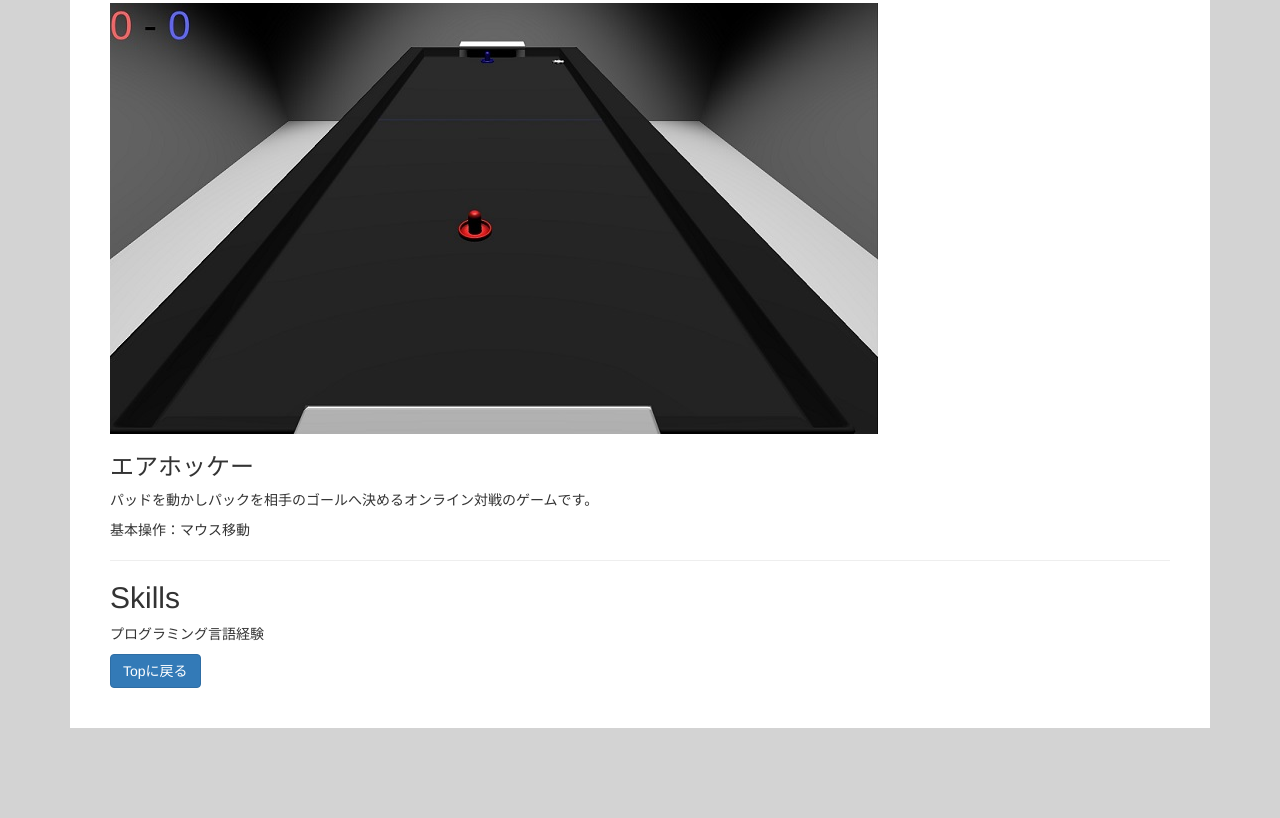
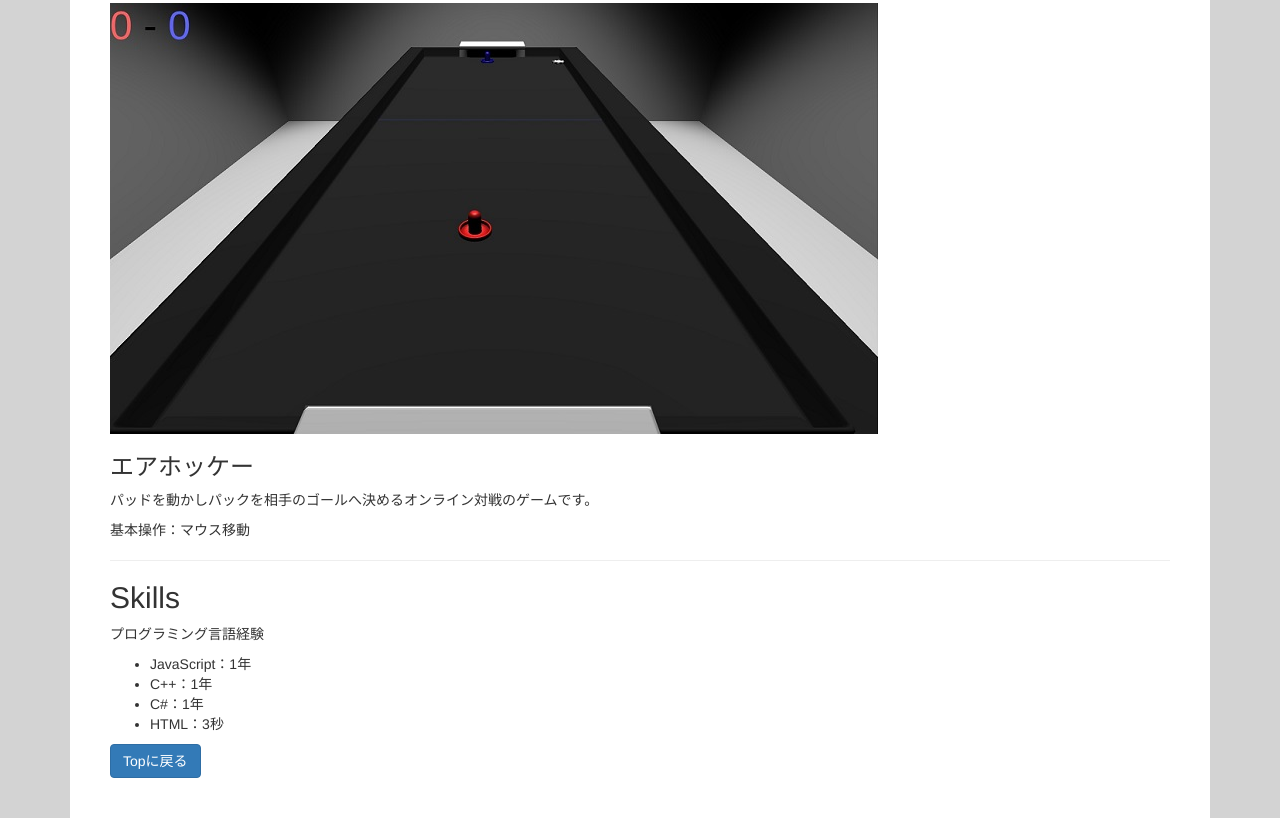
Before and after one commit to machaki1234/portfolio, a plain HTML site: page index.html in a window 1280 px wide. Shown: the part 889-1707 px from the top of the page. Before the commit the page ends 1617 px from the top, so only its background shows below. Drawn offline with nearby package versions, Linux system fonts and the light colour scheme.

Commit message:
完成？？？

```diff
--- a/index.html
+++ b/index.html
@@ -64,6 +64,12 @@
 <hr>
             <h2 id="skills">Skills</h2>
             <p>プログラミング言語経験</p>
+            <ul>
+              <li>JavaScript：1年</li>
+              <li>C++：1年</li>
+              <li>C#：1年</li>
+              <li>HTML：3秒</li>
+            </ul>
             <a class="btn btn-primary" href="#">Topに戻る</a>
         </div>
     </div>
```
